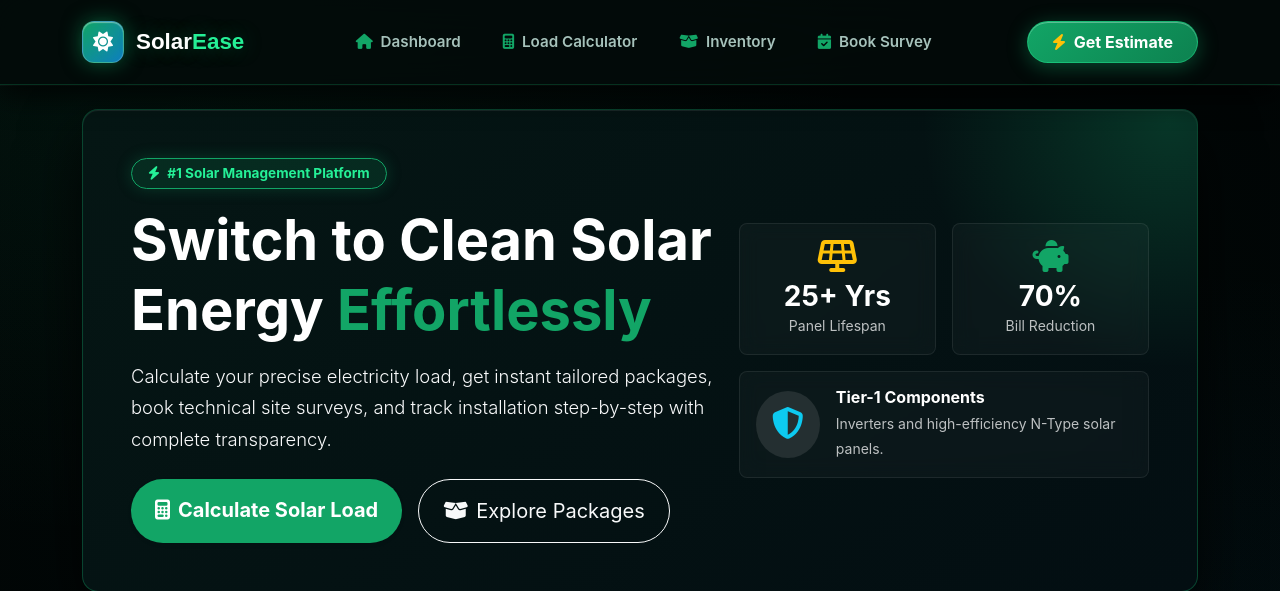
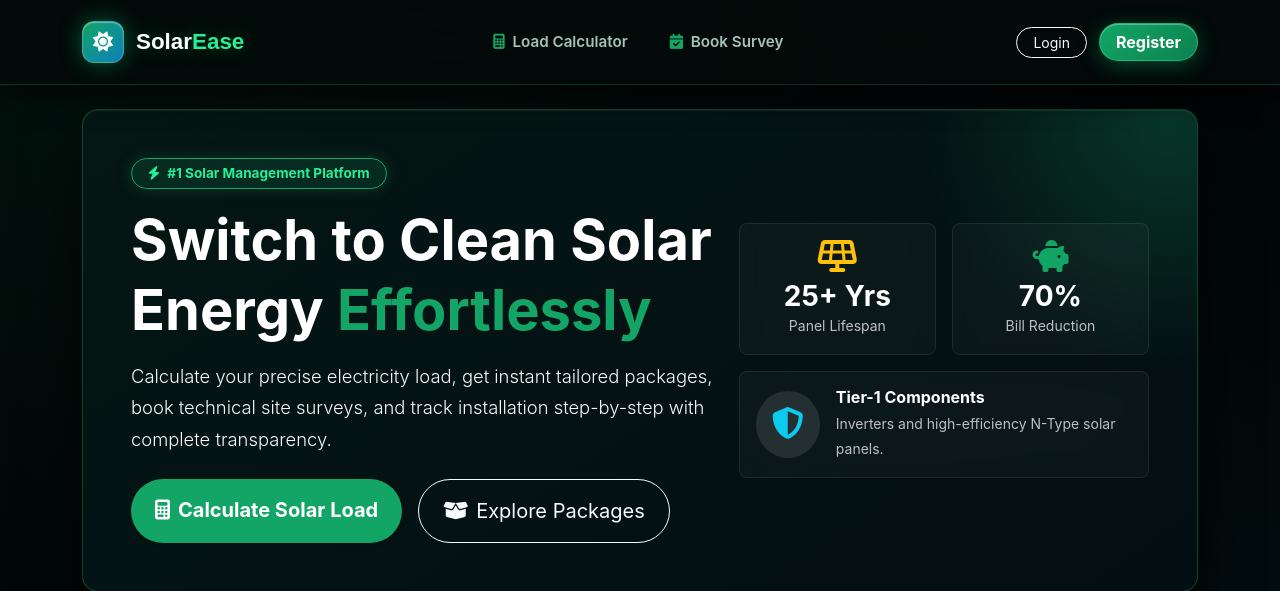
Before and after one commit to ashabahmedkasmani-creator/Solar-Ease-Final-Project, a Flask app: page / in a window 1280 px wide. Shown: the top 591 px of the page. Run offline with Flask 3, Linux system fonts and the light colour scheme; some libraries are stand-ins or nearby versions.

Commit message:
Last Login Query

```diff
--- a/app/admin/routes.py
+++ b/app/admin/routes.py
@@ -1,6 +1,8 @@
 from flask import Blueprint, render_template
 from app.models import User, Survey, Quotation, Installation, Inventory
+from app.auth.decorators import role_required
 admin_bp=Blueprint('admin',__name__)
 @admin_bp.route('/dashboard')
+@role_required('admin')
 def dashboard():
     return render_template('admin_dashboard.html',total_users=User.query.count(),total_surveys=Survey.query.count(),total_quotations=Quotation.query.count(),total_projects=Installation.query.count(),surveys=Survey.query.order_by(Survey.id.desc()).all(),inventory=Inventory.query.all())
--- a/app/installations/routes.py
+++ b/app/installations/routes.py
@@ -1,16 +1,20 @@
 from flask import Blueprint, render_template, request, redirect, url_for, flash
 from app import db
 from app.models import Installation, Quotation, Warranty
+from app.auth.decorators import login_required, role_required
 installations_bp=Blueprint('installations',__name__)
 @installations_bp.route('/')
+@login_required
 def list_installations(): return render_template('installation_tracking.html',projects=Installation.query.order_by(Installation.id.desc()).all())
 @installations_bp.route('/schedule/<int:quote_id>', methods=['GET','POST'])
+@role_required('admin')
 def schedule(quote_id):
     q=Quotation.query.get_or_404(quote_id)
     if request.method=='POST':
         inst=Installation(quotation_id=q.id,team_lead=request.form.get('team_lead','Not Assigned'),technician=request.form.get('technician','Not Assigned'),capacity_kw=q.system_capacity_kw,address=request.form.get('address',''),status='Scheduled'); db.session.add(inst); db.session.commit(); flash('Installation scheduled!','success'); return redirect(url_for('installations.list_installations'))
     return render_template('installation_tracking.html',projects=[q.installation] if q.installation else [])
 @installations_bp.route('/update/<int:installation_id>', methods=['POST'])
+@role_required('admin')
 def update(installation_id):
     i=Installation.query.get_or_404(installation_id); i.status=request.form.get('status',i.status); i.technician=request.form.get('technician',i.technician)
     if i.status == 'Completed & Handover' and not Warranty.query.first():
--- a/app/inventory/routes.py
+++ b/app/inventory/routes.py
@@ -1,14 +1,18 @@
 from flask import Blueprint, render_template, request, redirect, url_for, flash
 from app import db
 from app.models import Inventory
+from app.auth.decorators import role_required
 inventory_bp=Blueprint('inventory',__name__)
 @inventory_bp.route('/')
+@role_required('admin')
 def stock(): return render_template('inventory_list.html',items=Inventory.query.all())
 @inventory_bp.route('/add', methods=['GET','POST'])
+@role_required('admin')
 def add_item():
     if request.method=='POST':
         item=Inventory(item_name=request.form['item_name'],category=request.form['category'],brand=request.form.get('brand','Generic'),model=request.form.get('model',''),quantity=int(request.form['quantity']),selling_price=float(request.form.get('selling_price',0) or 0),purchase_price=float(request.form.get('purchase_price',0) or 0),supplier=request.form.get('supplier','Local Supplier'),minimum_stock=int(request.form.get('minimum_stock',2) or 2))
         db.session.add(item); db.session.commit(); flash('Inventory item added.','success'); return redirect(url_for('inventory.stock'))
     return render_template('inventory_add.html')
 @inventory_bp.route('/stock')
+@role_required('admin')
 def stock_alias(): return stock()
--- a/app/maintenance/routes.py
+++ b/app/maintenance/routes.py
@@ -1,11 +1,14 @@
 from flask import Blueprint, render_template, request, redirect, url_for, flash
 from app import db
 from app.models import MaintenanceRequest
+from app.auth.decorators import login_required
 maintenance_bp=Blueprint('maintenance',__name__)
 @maintenance_bp.route('/', methods=['GET','POST'])
+@login_required
 def maintenance():
     if request.method=='POST':
         r=MaintenanceRequest(customer_name=request.form.get('customer_name','Customer'),service_type=request.form['issue_type'],issue_description=request.form['description']); db.session.add(r); db.session.commit(); flash('Maintenance request submitted.','success'); return redirect(url_for('maintenance.maintenance'))
     return render_template('maintenance.html',maintenance_requests=MaintenanceRequest.query.order_by(MaintenanceRequest.id.desc()).all())
 @maintenance_bp.route('/list')
+@login_required
 def list_requests(): return maintenance()
--- a/app/payments/routes.py
+++ b/app/payments/routes.py
@@ -1,9 +1,11 @@
 from flask import Blueprint, render_template, request, redirect, url_for, flash
 from app import db
 from app.models import Payment, Quotation, Installation, Warranty
+from app.auth.decorators import login_required
 payments_bp=Blueprint('payments',__name__)
 @payments_bp.route('/', methods=['GET','POST'])
 @payments_bp.route('/history', methods=['GET','POST'])
+@login_required
 def history():
     if request.method=='POST':
         qid=int(request.form.get('quotation_id',0)); q=Quotation.query.get_or_404(qid); amount=q.final_amount*(0.30 if '30%' in request.form.get('payment_type','') else 1.0)
@@ -15,5 +17,6 @@ def history():
     payments=Payment.query.order_by(Payment.id.desc()).all(); approved=Quotation.query.filter(Quotation.status.in_(['Approved','Payment Verification Required','Partially Paid','Fully Paid'])).all(); project=approved[0] if approved else (Quotation.query.order_by(Quotation.id.desc()).first())
     return render_template('payment.html',payments=payments,project=project,quotations=approved)
 @payments_bp.route('/process/<int:project_id>', methods=['POST'])
+@login_required
 def process_payment(project_id):
     q=Quotation.query.get_or_404(project_id); request.form.get('payment_method'); return history()
--- a/app/surveys/routes.py
+++ b/app/surveys/routes.py
@@ -1,8 +1,10 @@
 from flask import Blueprint, render_template, request, redirect, url_for, flash, session
 from app import db
 from app.models import Survey
+from app.auth.decorators import login_required, role_required
 surveys_bp=Blueprint('surveys',__name__)
 @surveys_bp.route('/', methods=['GET','POST'])
+@login_required
 def index():
     if request.method=='POST':
         s=Survey(user_id=session.get('user_id'),customer_name=session.get('user_name','Customer'),phone=request.form.get('phone',''),city=request.form.get('city','Karachi'),address=request.form['address'],preferred_date=request.form['preferred_date'],preferred_time=request.form['preferred_time'],property_type=request.form.get('property_type','Residential'),contact_person=request.form.get('contact_person',''),notes=request.form.get('notes',''),status='Requested')
@@ -13,5 +15,6 @@ def list_surveys(): return render_template('survey_booking.html')
 @surveys_bp.route('/new', methods=['GET','POST'])
 def new_survey(): return index()
 @surveys_bp.route('/admin/update/<int:survey_id>', methods=['POST'])
+@role_required('admin')
 def update_survey(survey_id):
     s=Survey.query.get_or_404(survey_id); s.engineer=request.form.get('engineer',s.engineer); s.status=request.form.get('status',s.status); s.report_notes=request.form.get('report_notes',s.report_notes); s.roof_area=float(request.form.get('roof_area',s.roof_area) or 0); s.recommended_kw=float(request.form.get('recommended_kw',s.recommended_kw) or 0); db.session.commit(); flash('Survey report updated.','success'); return redirect(url_for('admin.dashboard'))
--- a/app/templates/base.html
+++ b/app/templates/base.html
@@ -168,7 +168,7 @@
     <header class="sticky-top">
         <nav class="navbar navbar-expand-lg navbar-solar py-3">
             <div class="container">
-                <a class="navbar-brand brand-logo" href="{{ url_for('admin.dashboard') }}">
+                <a class="navbar-brand brand-logo" href="{{ url_for('index') }}">
                     <div class="brand-icon-box">
                         <i class="fa-solid fa-sun"></i>
                     </div>
@@ -181,21 +181,25 @@
 
                 <div class="collapse navbar-collapse" id="navbarMain">
                     <ul class="navbar-nav mx-auto mb-2 mb-lg-0 gap-1 my-3 my-lg-0">
+                        {% if session.get('user_id') %}
                         <li class="nav-item">
-                            <a class="nav-link nav-link-custom" href="{{ url_for('admin.dashboard') }}">
+                            <a class="nav-link nav-link-custom" href="{{ url_for('admin.dashboard') if session.get('role') == 'admin' else url_for('customers.dashboard') }}">
                                 <i class="fa-solid fa-house me-1"></i> Dashboard
                             </a>
                         </li>
+                        {% endif %}
                         <li class="nav-item">
                             <a class="nav-link nav-link-custom" href="{{ url_for('quotations.calculator') }}">
                                 <i class="fa-solid fa-calculator me-1"></i> Load Calculator
                             </a>
                         </li>
+                        {% if session.get('role') == 'admin' %}
                         <li class="nav-item">
                             <a class="nav-link nav-link-custom" href="{{ url_for('inventory.stock') }}">
                                 <i class="fa-solid fa-box-open me-1"></i> Inventory
                             </a>
                         </li>
+                        {% endif %}
                         <li class="nav-item">
                             <a class="nav-link nav-link-custom" href="{{ url_for('surveys.index') }}">
                                 <i class="fa-solid fa-calendar-check me-1"></i> Book Survey
@@ -204,9 +208,13 @@
                     </ul>
 
                     <div class="d-flex align-items-center gap-2">
-                        <a href="{{ url_for('quotations.calculator') }}" class="btn btn-vip-emerald fw-bold rounded-pill px-4 py-2">
-                            <i class="fa-solid fa-bolt me-1 text-warning"></i> Get Estimate
-                        </a>
+                        {% if session.get('user_id') %}
+                            <span class="nav-link-custom me-2">Hi, {{ session.get('user_name') }}</span>
+                            <a href="{{ url_for('auth.logout') }}" class="btn btn-outline-light btn-sm rounded-pill px-3">Logout</a>
+                        {% else %}
+                            <a href="{{ url_for('auth.login') }}" class="btn btn-outline-light btn-sm rounded-pill px-3 me-1">Login</a>
+                            <a href="{{ url_for('auth.register') }}" class="btn btn-vip-emerald fw-bold rounded-pill px-3">Register</a>
+                        {% endif %}
                     </div>
                 </div>
             </div>
@@ -244,7 +252,7 @@
                 <!-- Quick Navigation -->
                 <div class="col-lg-2 col-md-6 footer-links">
                     <h6>Quick Links</h6>
-                    <a href="{{ url_for('admin.dashboard') }}">Dashboard</a>
+                    <a href="{{ url_for('admin.dashboard') if session.get('role') == 'admin' else url_for('customers.dashboard') }}">Dashboard</a>
                     <a href="{{ url_for('quotations.calculator') }}">Load Calculator</a>
                     <a href="{{ url_for('inventory.stock') }}">Equipment Stock</a>
                     <a href="{{ url_for('surveys.index') }}">Book Site Visit</a>
--- a/app/warranties/routes.py
+++ b/app/warranties/routes.py
@@ -1,5 +1,7 @@
 from flask import Blueprint, render_template
 from app.models import Warranty
+from app.auth.decorators import login_required
 warranties_bp=Blueprint('warranties',__name__)
 @warranties_bp.route('/')
+@login_required
 def list_warranties(): return render_template('warranty.html',warranties=Warranty.query.all())
```
Also changed, not shown: app/auth/decorators.py (added, +30 -0 lines), app/customers/routes.py (+9 -2 lines), app/quotations/routes.py (+18 -1 lines), instance/solarease.db.
